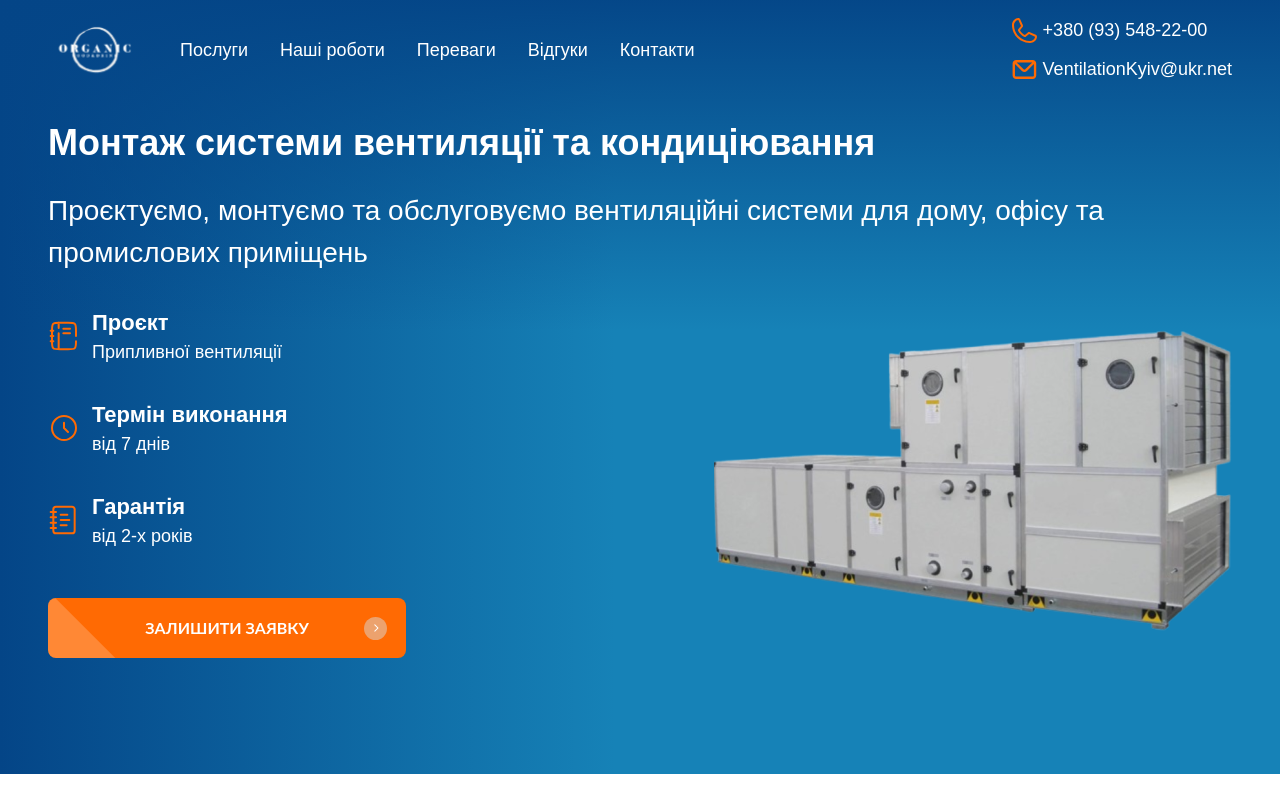
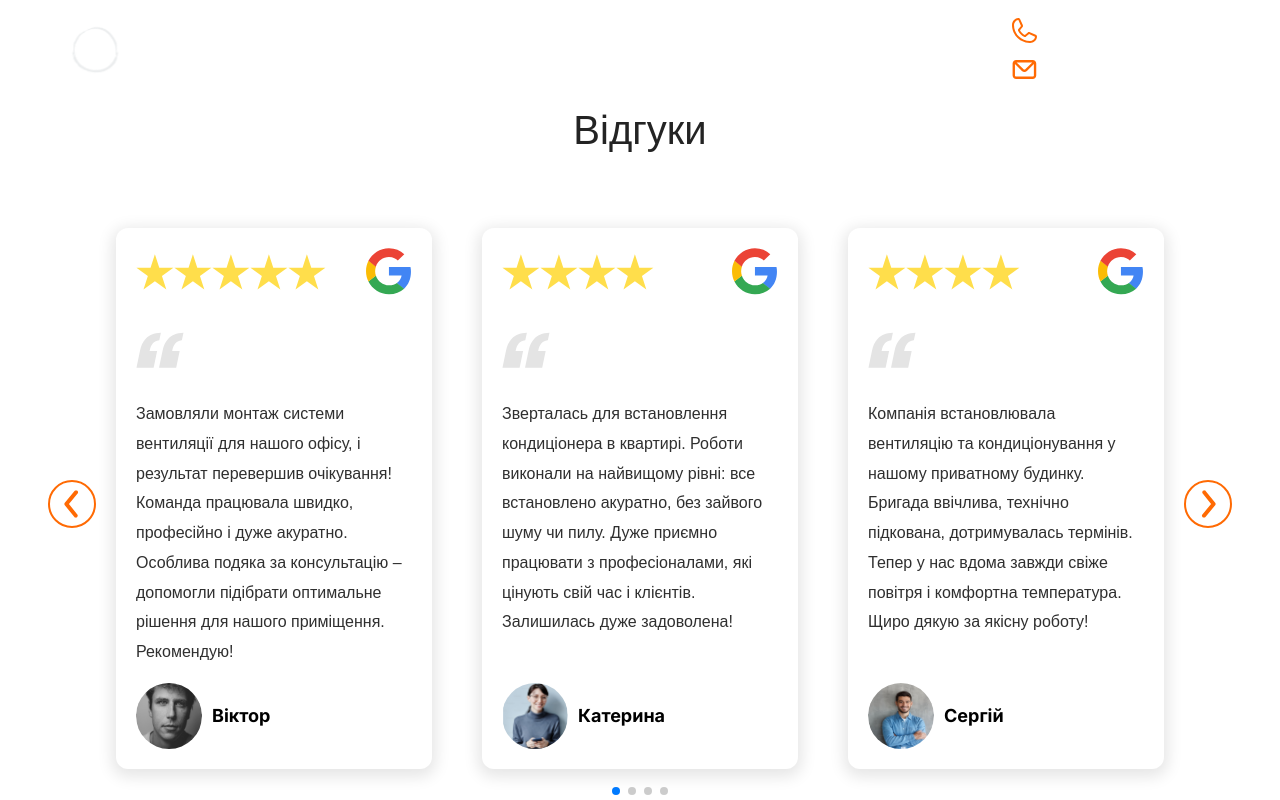
Before and after one commit to VitaliiBarabash1990/ventilation-system, a Next.js app: page / in a window 1280 px wide. Built offline with nearby package versions, Linux system fonts and the light colour scheme.

Commit message:
rebuild shadow in reviews

```diff
--- a/src/app/page.tsx
+++ b/src/app/page.tsx
@@ -9,13 +9,13 @@ import Services from "@/components/Services/Services";
 export default function Home() {
 	return (
 		<>
-			<Hero />
+			{/* <Hero />
 			<Services />
 			<OurWorks />
 			<Benefits />
-			<Partners />
+			<Partners /> */}
 			<Reviews />
-			<Contacts />
+			{/* <Contacts /> */}
 		</>
 	);
 }
--- a/src/components/CustomSwiper/CustomSwiper.module.css
+++ b/src/components/CustomSwiper/CustomSwiper.module.css
@@ -202,7 +202,9 @@
 
 @media screen and (min-width: 1280px) {
 	.sliderContainer {
-		max-width: 1080px;
+		min-width: calc(100% - 96px);
+		padding-top: 48px;
+		padding-bottom: 40px;
 	}
 	.stars {
 		gap: 0;
@@ -213,21 +215,16 @@
 	}
 	.reviewCard {
 		min-width: 100%;
-
-		/* border: 1px solid blue; */
+		box-shadow: 0px 4px 15px 4px rgba(0, 0, 0, 0.1);
+		background: #fff;
 	}
 	.swiper {
-		padding-top: 48px;
 		padding-left: 20px;
 		padding-right: 20px;
 	}
-	/* .sliderContainer {
-		max-width: 1088px;
+	.swiper-wrapper {
+		overflow: hidden;
 	}
-	.reviewCard {
-		max-width: calc(100% - 16px);
-		min-height: 485px;
-	} */
 	.navButton {
 		width: 48px;
 		height: 48px;
--- a/src/components/CustomSwiper/CustomSwiper.tsx
+++ b/src/components/CustomSwiper/CustomSwiper.tsx
@@ -28,7 +28,7 @@ const CustomSwiper = () => {
 				breakpoints={{
 					320: { slidesPerView: 1, spaceBetween: 10 },
 					768: { slidesPerView: 2, spaceBetween: 10 },
-					1280: { slidesPerView: 3, spaceBetween: 20 },
+					1280: { slidesPerView: 3, spaceBetween: 50 },
 				}}
 			>
 				{reviews.map((review) => (
```
